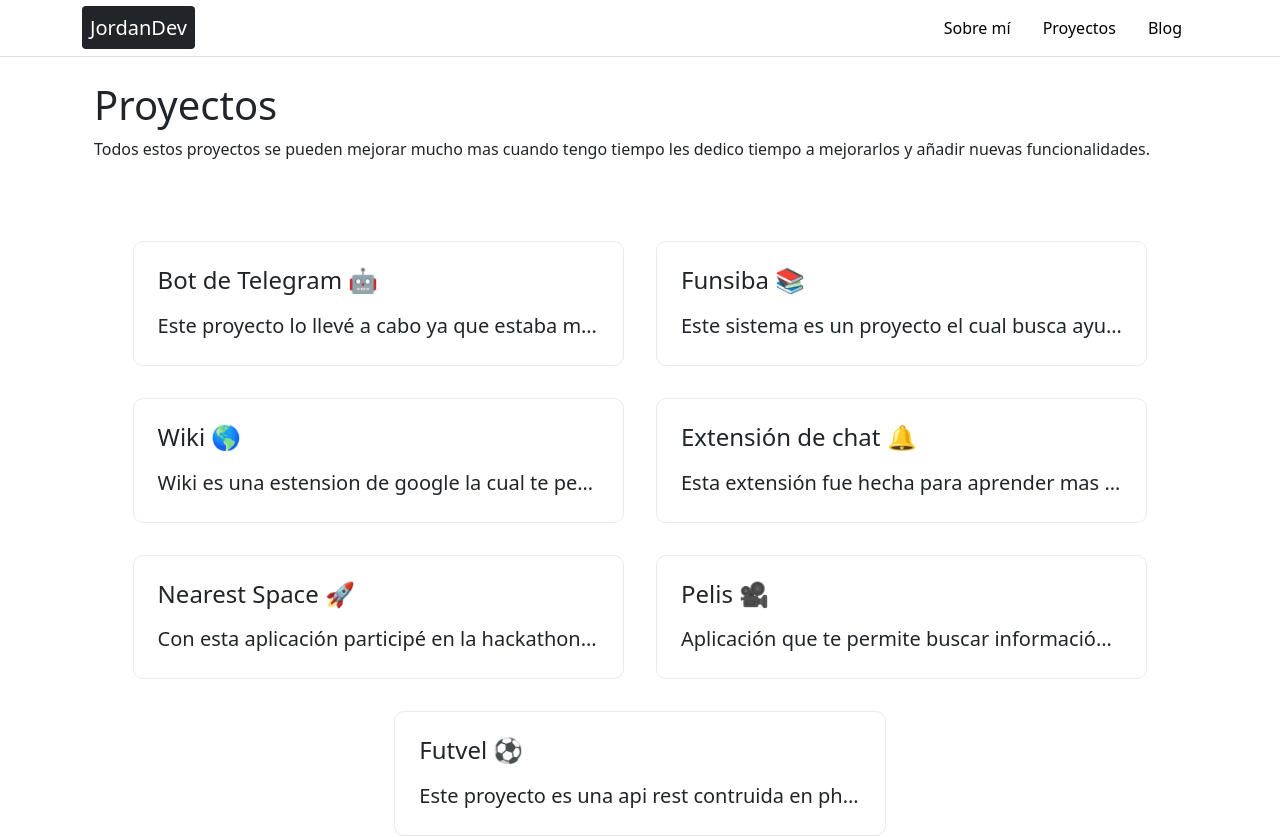
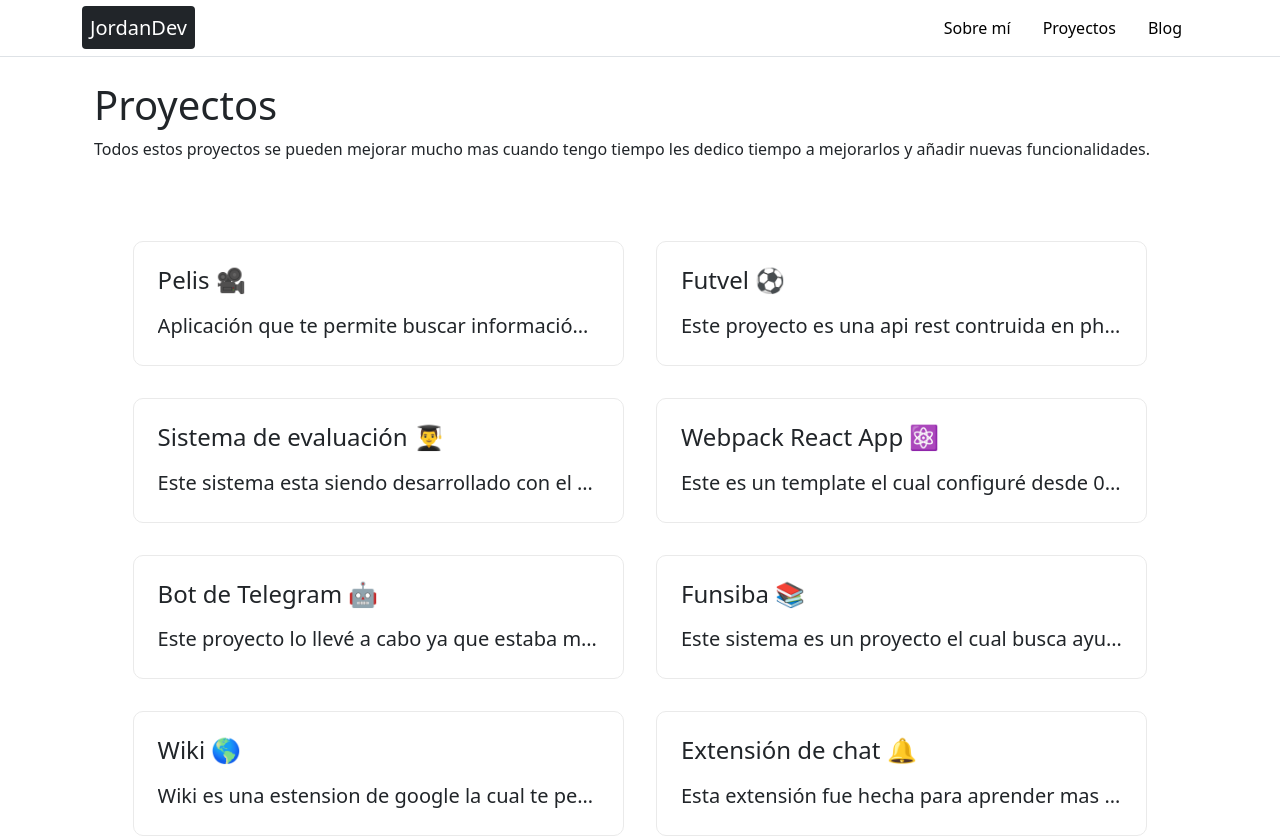
Before and after one commit to jordanrjdev/portfolio, a Next.js app: page /proyects in a window 1280 px wide. Shown: the top 837 px of the page. Built offline with nearby package versions, Linux system fonts and the light colour scheme.

Commit message:
feat: agregando nuevos proyectos en el portafolio

```diff
--- a/proyects.js
+++ b/proyects.js
@@ -1,4 +1,46 @@
 export const proyects = [
+  {
+    name: "Pelis 🎥",
+    slug: "pelis",
+    description:
+      "Aplicación que te permite buscar información acerca de tus peliculas favoritas. Esta aplicacion consume la api de TheMovieDb y la muestra al usuario donde tienes la cantidad de resultados de tu busqueda. Para el desarrollo de esta aplicación fue tomado muy en cuenta el uso de buenas prácticas de desarrollo y permitiendo que esta sea una aplicación facilmente escalable aplicando flujos de trabajo como redux.",
+    repository: "https://github.com/jordanrjdev/pelis",
+    demo: "https://pelis.nadrojdev.xyz",
+    technologies: ["Reactjs", "Redux", "TypeScript", "Axios"],
+  },
+  {
+    name: "Futvel ⚽",
+    slug: "futvel",
+    description:
+      "Este proyecto es una api rest contruida en php la cual aún se tiene en mente añadir nuevas características como version de pago y version gratuita. Esta api rest se puede ver muy sencila pero se ha aplicado buenas practicas a la hora de desarrollar como TDD relaciones tambien esta en proceso de construccion una vista para el ingreso masivo de data a través de archivos excel y csv. La aplicación se encuentra en github donde podras descargar el codigo donde están los respectivos test unitarios de cada endpoint.",
+    repository: "https://github.com/jordanrjdev/futvel",
+    technologies: ["Laravel", "MySql", "Vuejs"],
+  },
+  {
+    name: "Sistema de evaluación 👨‍🎓",
+    slug: "sistema-evaluacion",
+    description:
+      "Este sistema esta siendo desarrollado con el stack de tecnologias MERN para evitar la copia de los alumnos. Este proyecto lo que hace es mostrarte evaluaciones pendientes los cuales son generadas a traves de un admin panel por los maestros y podras elegir que pregunta responder la cual tendras tiempo de 30 segundos para responder. Tambien este sistema detecta cuando alguien se sale de la pestaña actual y te resta 1 punto por cada desonnestidad",
+    repository: "https://github.com/jordanrjdev/sistemaevaluacion",
+    demo: "https://sistemaevaluacion.nadrojdev.xyz/",
+    technologies: [
+      "Reactjs",
+      "Redux",
+      "Webpack",
+      "MongoDb",
+      "JsonWebTokens",
+      "Nodejs",
+    ],
+  },
+  {
+    name: "Webpack React App ⚛",
+    slug: "webpack-react-app",
+    description:
+      "Este es un template el cual configuré desde 0 react sin el típico comando de create-react-app esto para entender como funsionaba por dentro esta misma herramienta a este proyecto le apliqué varios plugins como la minificacion de archivos, plugins para usar svg y tambien la minificacion de imagenes. Este mismo lo use para desarrollar aplicaciones como el sistema de evaluacion que tambien esta hecho con webpack.",
+    repository: "https://github.com/jordanrjdev/-webpack-react-app",
+    demo: "https://webpack.nadrojdev.xyz/",
+    technologies: ["Reactjs", "Webpack"],
+  },
   {
     name: "Bot de Telegram 🤖",
     slug: "bot-telegram",
@@ -46,19 +88,12 @@ export const proyects = [
     technologies: ["Nodejs", "Reactjs", "MongoDb", "JsonWebTokens"],
   },
   {
-    name: "Pelis 🎥",
-    slug: "pelis",
+    name: "Página web de servicios 🙎",
+    slug: "pagina-web-servicios",
     description:
-      "Aplicación que te permite buscar información acerca de tus peliculas favoritas. Esta aplicacion consume la api de TheMovieDb y la muestra al usuario donde tienes la cantidad de resultados de tu busqueda. Para el desarrollo de esta aplicación fue tomado muy en cuenta el uso de buenas prácticas de desarrollo y permitiendo que esta sea una aplicación facilmente escalable aplicando flujos de trabajo como redux.",
-    repository: "https://github.com/jordanrjdev/pelis",
-    technologies: ["Reactjs", "Redux", "TypeScript", "Axios"],
-  },
-  {
-    name: "Futvel ⚽",
-    slug: "futvel",
-    description:
-      "Este proyecto es una api rest contruida en php la cual aún se tiene en mente añadir nuevas características como version de pago y version gratuita. Esta api rest se puede ver muy sencila pero se ha aplicado buenas practicas a la hora de desarrollar como TDD relaciones tambien esta en proceso de construccion una vista para el ingreso masivo de data a través de archivos excel y csv. La aplicación se encuentra en github donde podras descargar el codigo donde están los respectivos test unitarios de cada endpoint.",
-    repository: "https://github.com/jordanrjdev/futvel",
-    technologies: ["Laravel", "MySql", "Vuejs"],
+      "Esta es una página web que fue hecha para mostrar los servicios que ofrece cualquier persona lo pueden usar como template para publicarlo en internet el diseño puede ser cambiado tambien se usa leaflet el cual es un mapa opensource para ser usado en los proyectos el cual puede competir con google maps. Tambien cuenta con envio de emails para contactar a la persona que promociona sus servicios pero esta deshabilitado de momento.",
+    repository: "https://github.com/jordanrjdev/website",
+    demo: "http://peaceful-island-71668.herokuapp.com/",
+    technologies: ["Laravel", "Vuejs"],
   },
 ];
```
Also changed, not shown: pages/proyects/[proyect].js (+14 -2 lines).
